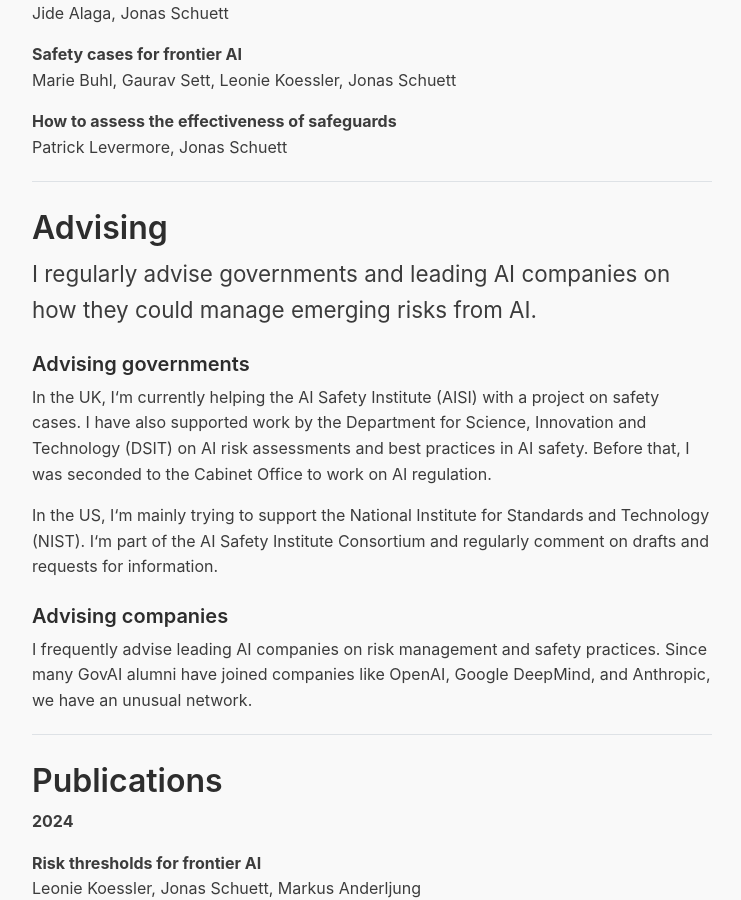
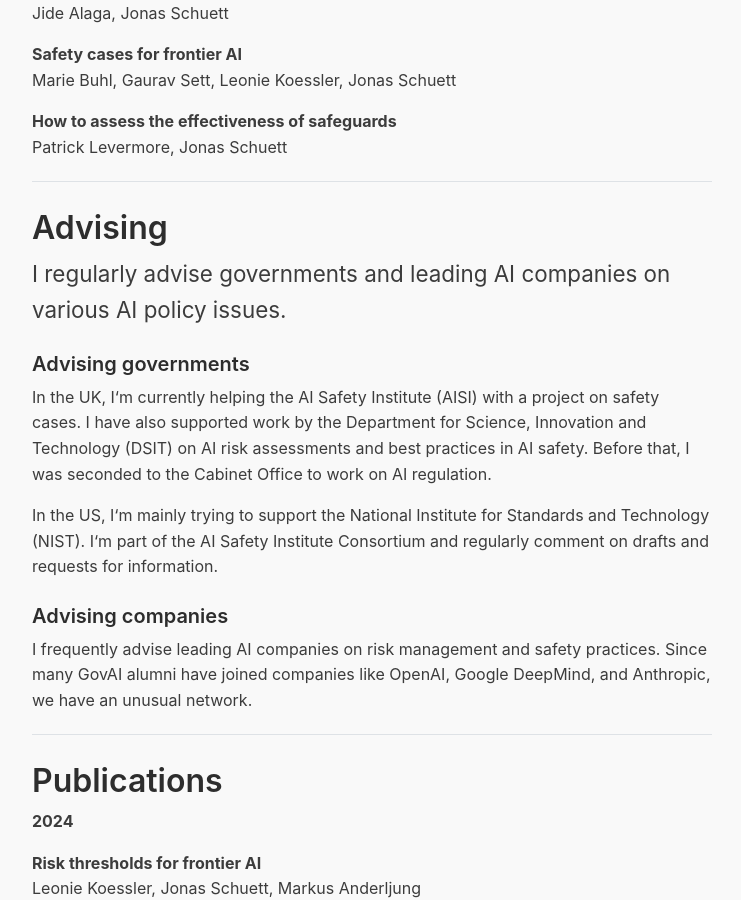
Before and after one commit to jonasschuett/jonasschuett.github.io, a Jekyll site: the page built from _posts/2020-04-04-introduction.md, in a window 1280 px wide and 900 px high, scrolled down 2057 px. Shown: the whole window, without its empty margins (268-1009 px from the left). Built offline with Jekyll 4.4.1, drawn with Linux system fonts in a browser that asks for light colours; nearby versions of some CDN libraries.

Commit message:
Update 2020-04-04-introduction.md

```diff
--- a/_posts/2020-04-04-introduction.md
+++ b/_posts/2020-04-04-introduction.md
@@ -56,7 +56,7 @@ Patrick Levermore, Jonas Schuett
 
 # Advising
 
-<p class="lead">I regularly advise governments and leading AI companies on how they could manage emerging risks from AI.</p>
+<p class="lead">I regularly advise governments and leading AI companies on various AI policy issues.</p>
 
 ### Advising governments
 
```
